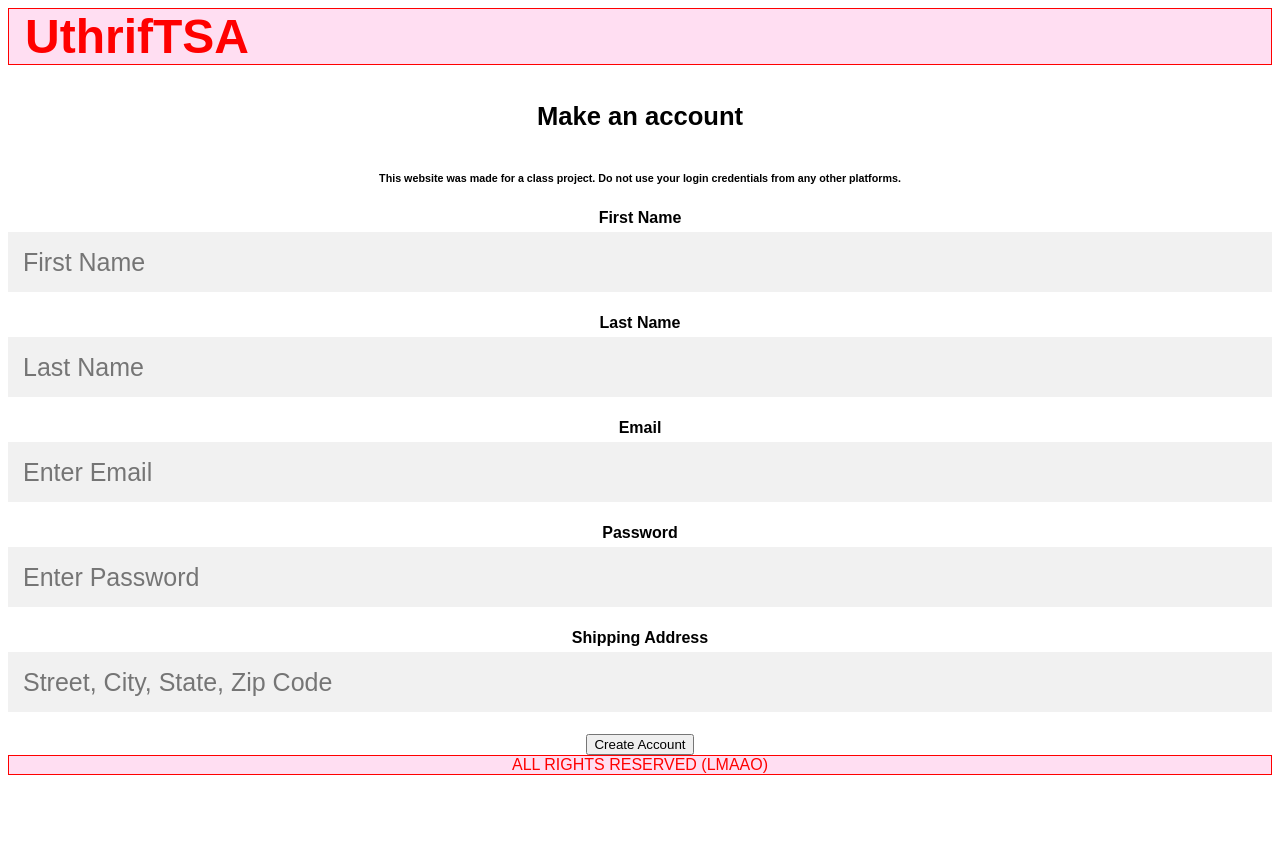
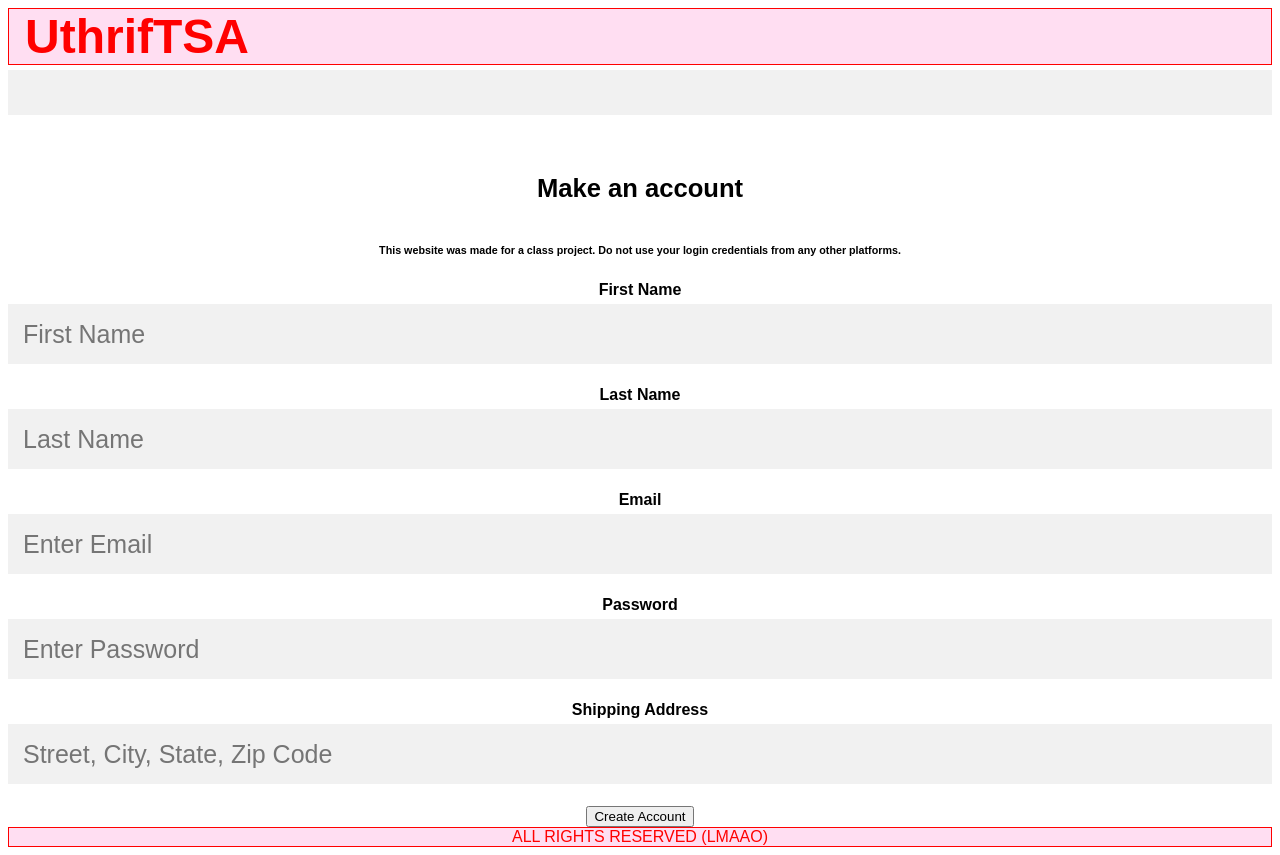
Before and after one commit to icastro35211225/NoobEgg, a React (Create React App) app: page /signup in a window 1280 px wide. Before the commit the page ends 800 px from the top, so only its background shows below. Built offline with nearby package versions, Linux system fonts and the light colour scheme.

Commit message:
Added SearchBar
Created SearchBar.js

Imported SearchBar in App.js
Added SearchBar to App.js

Added SearchBar CSS to App.css

```diff
--- a/src/App.css
+++ b/src/App.css
@@ -161,3 +161,12 @@ a.brand{
 a {
   text-decoration: none;
 }
+
+/* SearchBar */
+.input {
+  display: flex;
+}
+
+.search input {
+  background-color: white;
+}
--- a/src/App.js
+++ b/src/App.js
@@ -12,6 +12,7 @@ import ShoppingCart from './pages/ShoppingCart';
 import Product from "./components/Product";
 import Upload from "./pages/Upload"
 import Dashboard from "./pages/Dashboard";
+import SearchBar from "./components/SearchBar";
 
 
 function App() {
@@ -73,6 +74,7 @@ function App() {
           }
         </div>
       </header>
+      <SearchBar placeholder="Search items..." />
       <div className="form">
         <Routes>
           <Route path="/" element={<Home />} />
--- /dev/null
+++ b/src/components/SearchBar.js
@@ -0,0 +1,17 @@
+import React, { useState } from "react";
+import Axios from "axios";
+import { Link, useNavigate } from "react-router-dom";
+import '../App.css';
+
+function SearchBar({placeholder, data}) {
+    return (
+        <div className="searchbar">
+            <div className="input">
+                <input type="text" />
+            </div>
+            <div className="output"></div>
+        </div>
+    )
+}
+
+export default SearchBar
```
